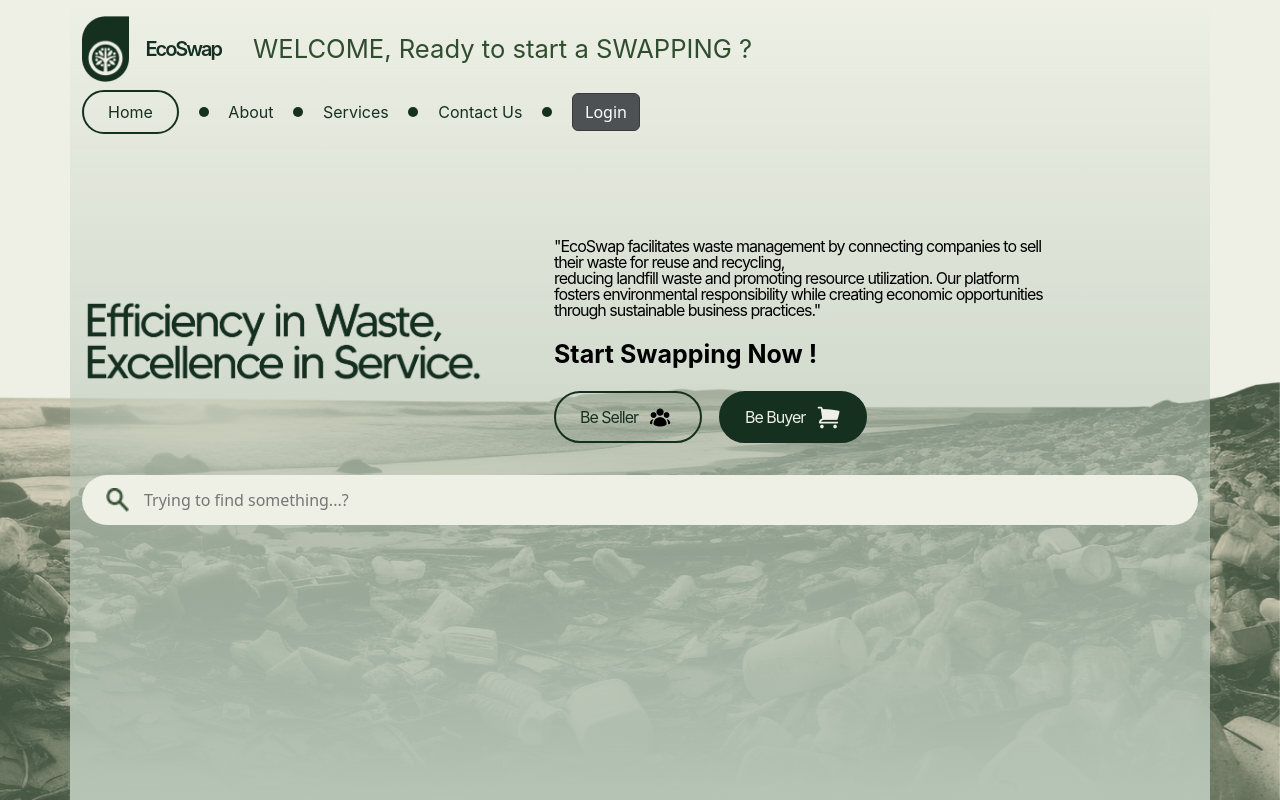
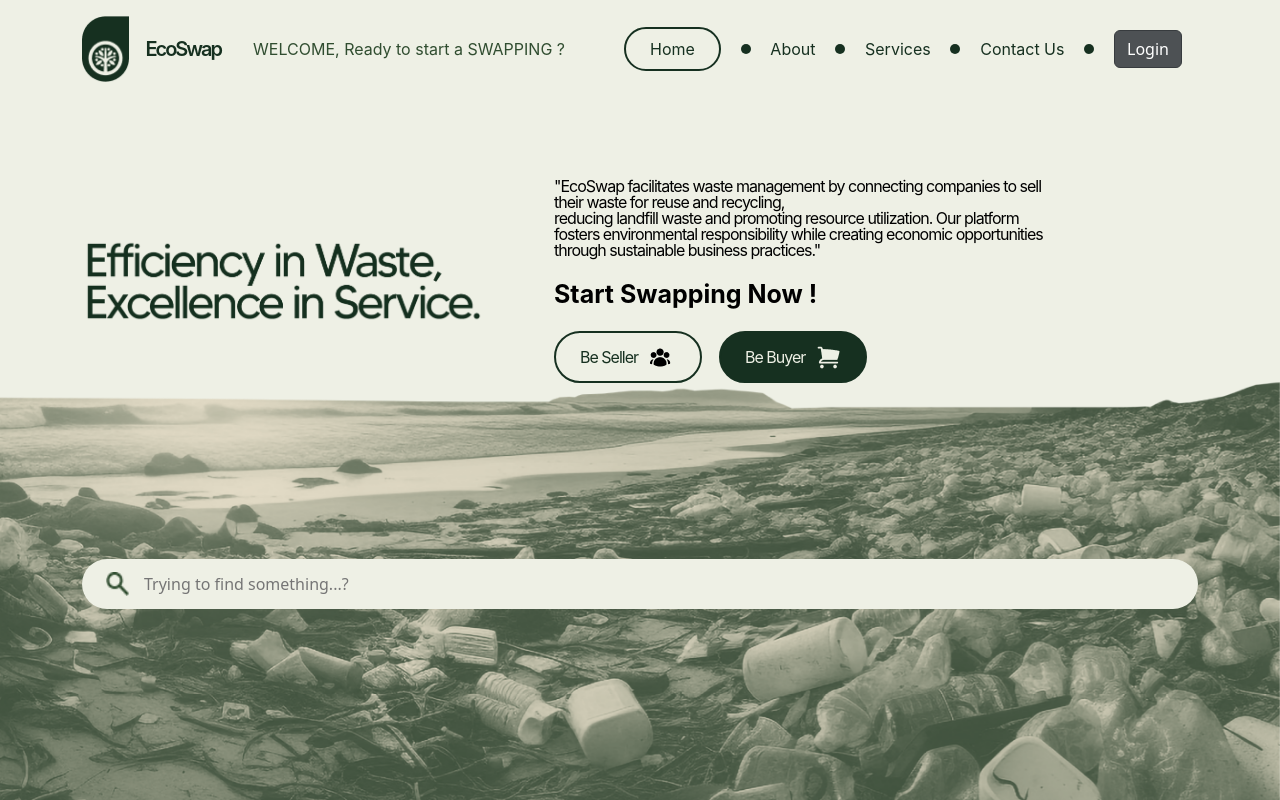
Before and after one commit to fearthans/ecoswap, a React (Create React App) app: page / in a window 1280 px wide. Built offline with nearby package versions, Linux system fonts and the light colour scheme.

Commit message:
Update css
Update css

```diff
--- a/src/style.css
+++ b/src/style.css
@@ -19,7 +19,7 @@
     padding: 1rem;
     display: flex;
     flex-direction: column;
-    background-image: linear-gradient(-180deg,#ffffff00 0,#b6c4b6 100%);
+    /* background-image: linear-gradient(-180deg,#ffffff00 0,#b6c4b6 100%); */
 }
 
   .header {
@@ -65,7 +65,7 @@
 
   .persuade-text {
     color: #304d30;
-    font-size: clamp(1rem, 2vw, 30px);
+    font-size: clamp(1rem, 1vw, 30px);
     font-family: "Inter",sans-serif;
     margin-bottom: 0;
   }
@@ -248,6 +248,7 @@
     border-radius: 42px;
     justify-content: flex-start;
     background-color: #eef0e5;
+    margin-top: 18vh;
   }
 
   .search-img {
```
